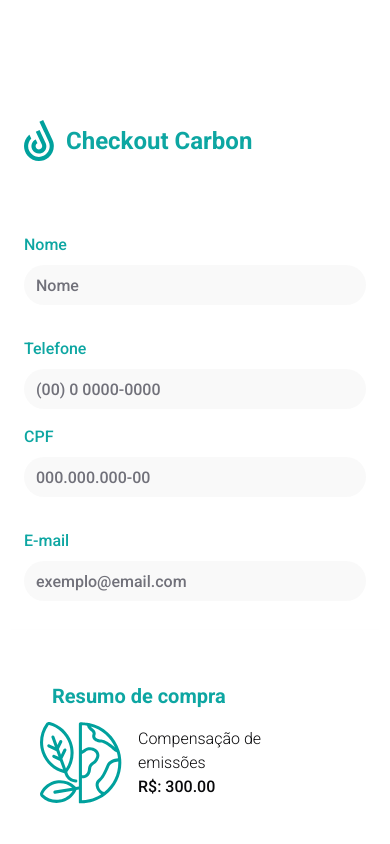
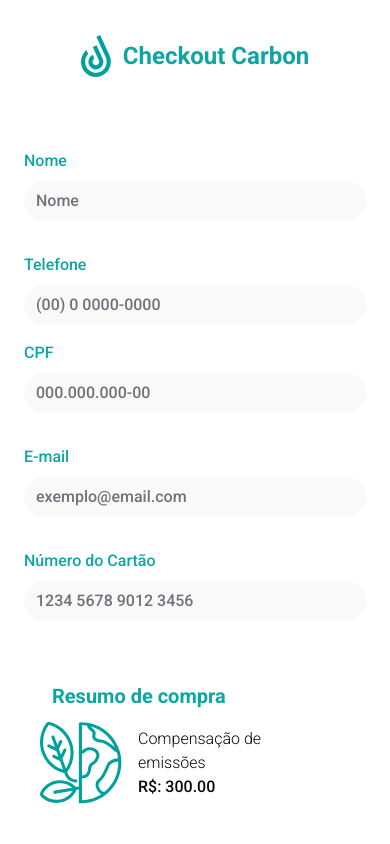
Before and after one commit to ormacarbon/frontend-test-tree, a Next.js app in the folder teste-tecnico/: page /checkout in a window 390 px wide. Shown: the top 844 px of the page. Built offline with nearby package versions, Linux system fonts and the light colour scheme.

Commit message:
feat: update layout for checkout page to improve responsiveness

```diff
--- a/teste-tecnico/src/app/checkout/page.tsx
+++ b/teste-tecnico/src/app/checkout/page.tsx
@@ -30,7 +30,7 @@ export default function Page() {
   const cred = Number(searchParams.get('cred') || 1);
 
   return (
-    <div className="h-screen px-6 md:px-16 lg:px-32 py-6">
+    <div className="flex flex-col justify-center items-center h-screen px-6 md:items-start md:px-16 lg:px-32 py-6">
       <header className="flex flex-row items-center gap-3 pt-24">
         <Image src="/CarbonLogo.svg" width={30} height={45} alt="Logo" />
         <h1 className={`text-2xl md:text-3xl lg:text-4xl text-primaria ${roboto700.className}`}>
```
